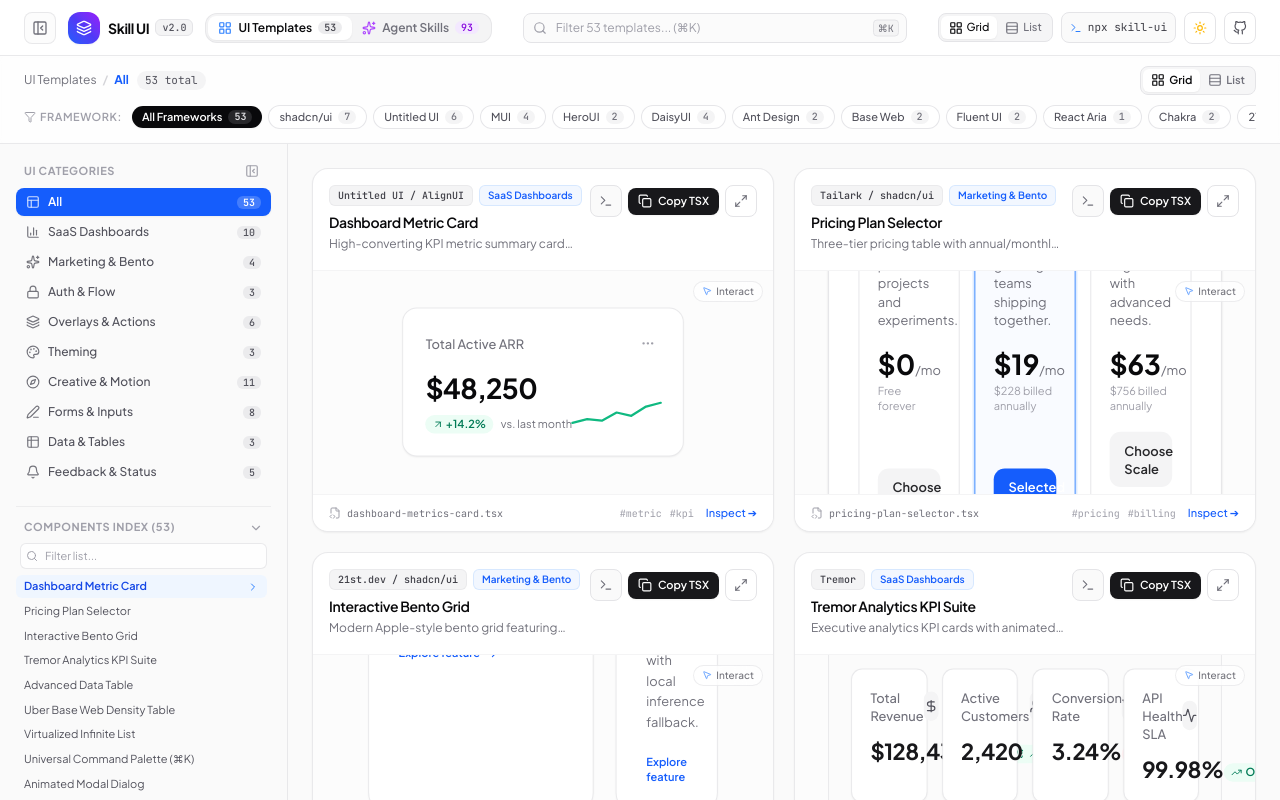
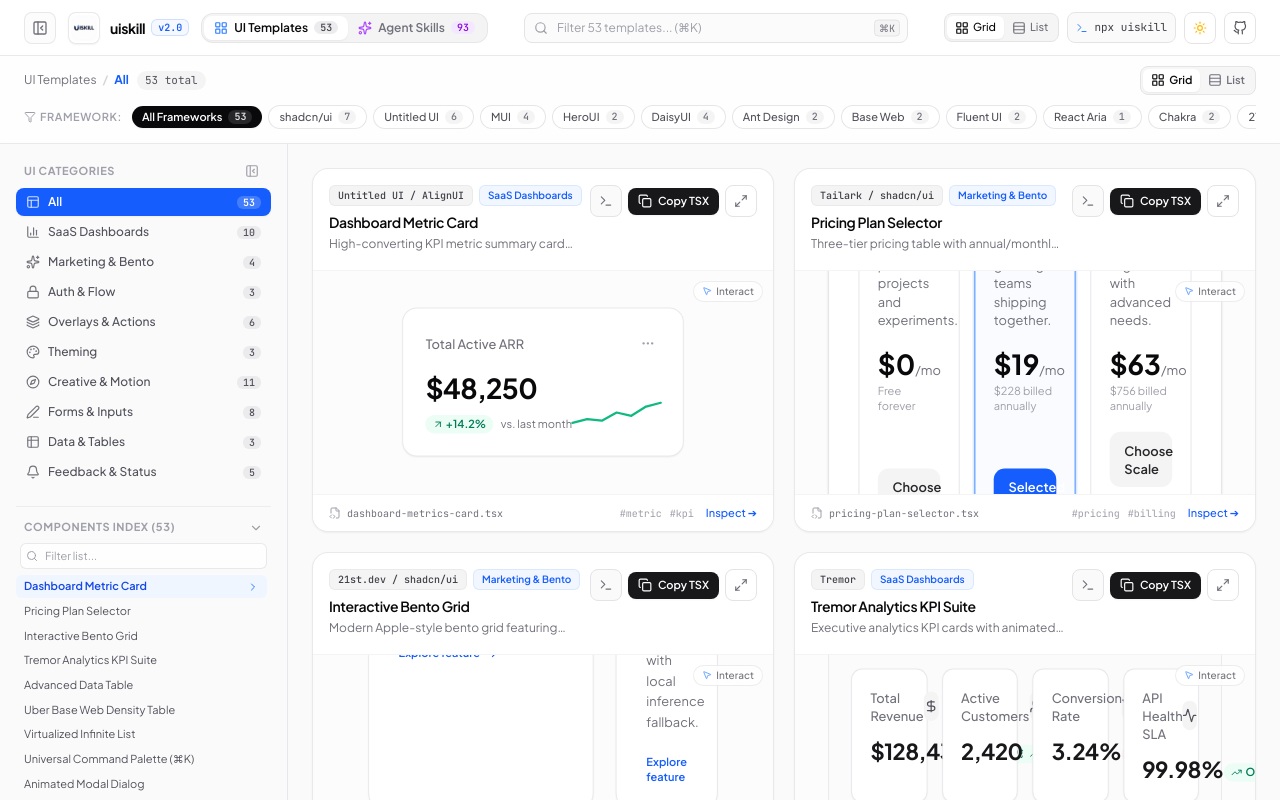
Before and after one commit to isreeharim/uiskill, a React (Vite) app: page / in a window 1280 px wide. Shown: the top 800 px of the page. Built offline with nearby package versions, Linux system fonts and the light colour scheme.

Commit message:
feat(branding): rename brand to uiskill and integrate official logo asset

```diff
--- a/package.json
+++ b/package.json
@@ -1,9 +1,10 @@
 {
-  "name": "skill-ui",
+  "name": "uiskill",
   "version": "1.0.0",
-  "description": "The Universal UI Architecture & Component Skill for AI Coding Agents covering 13 elite UI systems including React Bits.",
+  "description": "uiskill: The Universal UI Architecture & Component Skill for AI Coding Agents covering 17 elite UI systems with 53 components and 93 certified agent skills.",
   "main": "scripts/ui-picker.js",
   "bin": {
+    "uiskill": "./scripts/ui-picker.js",
     "skill-ui": "./scripts/ui-picker.js"
   },
   "scripts": {
--- a/src/App.tsx
+++ b/src/App.tsx
@@ -445,7 +445,8 @@ export function App() {
       <footer className="border-t border-zinc-200/80 bg-white/70 py-4 text-xs text-zinc-500 dark:border-zinc-800/80 dark:bg-zinc-950/70 backdrop-blur-xs transition-colors">
         <div className="mx-auto max-w-7xl px-4 flex flex-col sm:flex-row items-center justify-between gap-2.5">
           <p className="flex items-center gap-2">
-            <span className="font-semibold text-zinc-900 dark:text-zinc-200">Skill UI Studio</span>
+            <img src="/logo.png" alt="uiskill" className="h-4 w-4 rounded object-contain inline-block" />
+            <span className="font-semibold text-zinc-900 dark:text-zinc-200">uiskill Studio</span>
             <span className="text-zinc-400">·</span>
             <span>53 Live UI Templates</span>
             <span className="text-zinc-400">·</span>
--- a/src/components/Header.tsx
+++ b/src/components/Header.tsx
@@ -1,6 +1,5 @@
 import { useState } from "react"
 import {
-  Layers,
   Search,
   Sparkles,
   Moon,
@@ -69,9 +68,9 @@ export function Header({
   const [copiedCli, setCopiedCli] = useState(false)
 
   const handleCopyCli = () => {
-    navigator.clipboard.writeText("npx skill-ui")
+    navigator.clipboard.writeText("npx uiskill")
     setCopiedCli(true)
-    onTriggerToast("Copied CLI command!", "Run `npx skill-ui` in your terminal to launch the interactive studio")
+    onTriggerToast("Copied CLI command!", "Run `npx uiskill` in your terminal to launch the interactive studio")
     setTimeout(() => setCopiedCli(false), 2000)
   }
 
@@ -108,15 +107,17 @@ export function Header({
           )}
 
           {/* Brand Mark */}
-          <div className="flex items-center gap-2">
-            <div className="flex h-7 w-7 sm:h-8 sm:w-8 items-center justify-center rounded-xl bg-gradient-to-tr from-blue-600 via-indigo-600 to-purple-600 shadow-xs text-white">
-              <Layers className="h-4 w-4" />
-            </div>
+          <div className="flex items-center gap-2.5">
+            <img
+              src="/logo.png"
+              alt="uiskill"
+              className="h-7 w-7 sm:h-8 sm:w-8 rounded-lg object-contain shadow-xs border border-zinc-200/80 dark:border-zinc-800/80 bg-white p-0.5"
+            />
             <div className="flex items-center gap-1.5">
               <span className="font-bold text-sm tracking-tight text-zinc-950 dark:text-zinc-50">
-                Skill UI
+                uiskill
               </span>
-              <span className="hidden sm:inline-flex items-center rounded-md border border-zinc-200 bg-zinc-100 px-1.5 py-0.2 text-[10px] font-mono font-medium text-zinc-600 dark:border-zinc-800 dark:bg-zinc-900 dark:text-zinc-400">
+              <span className="hidden sm:inline-flex items-center rounded-md border border-blue-500/20 bg-blue-50/60 dark:bg-blue-950/40 px-1.5 py-0.2 text-[10px] font-mono font-semibold text-blue-600 dark:text-blue-400">
                 v2.0
               </span>
             </div>
@@ -223,11 +224,11 @@ export function Header({
           {/* Quick CLI Copy Button */}
           <button
             onClick={handleCopyCli}
-            title="Copy CLI command: npx skill-ui"
+            title="Copy CLI command: npx uiskill"
             className="hidden xl:inline-flex items-center gap-1.5 rounded-lg border border-zinc-200 bg-zinc-50 px-2 py-1.5 font-mono text-[11px] text-zinc-700 hover:bg-zinc-100 dark:border-zinc-800 dark:bg-zinc-900 dark:text-zinc-300 dark:hover:bg-zinc-800 transition"
           >
             <Terminal className="h-3 w-3 text-blue-500" />
-            <span>npx skill-ui</span>
+            <span>npx uiskill</span>
             {copiedCli && <Check className="h-3 w-3 text-emerald-500" />}
           </button>
 
```
Also changed, not shown: index.html (+3 -3 lines), public/favicon.png (added), public/logo.png (added).
